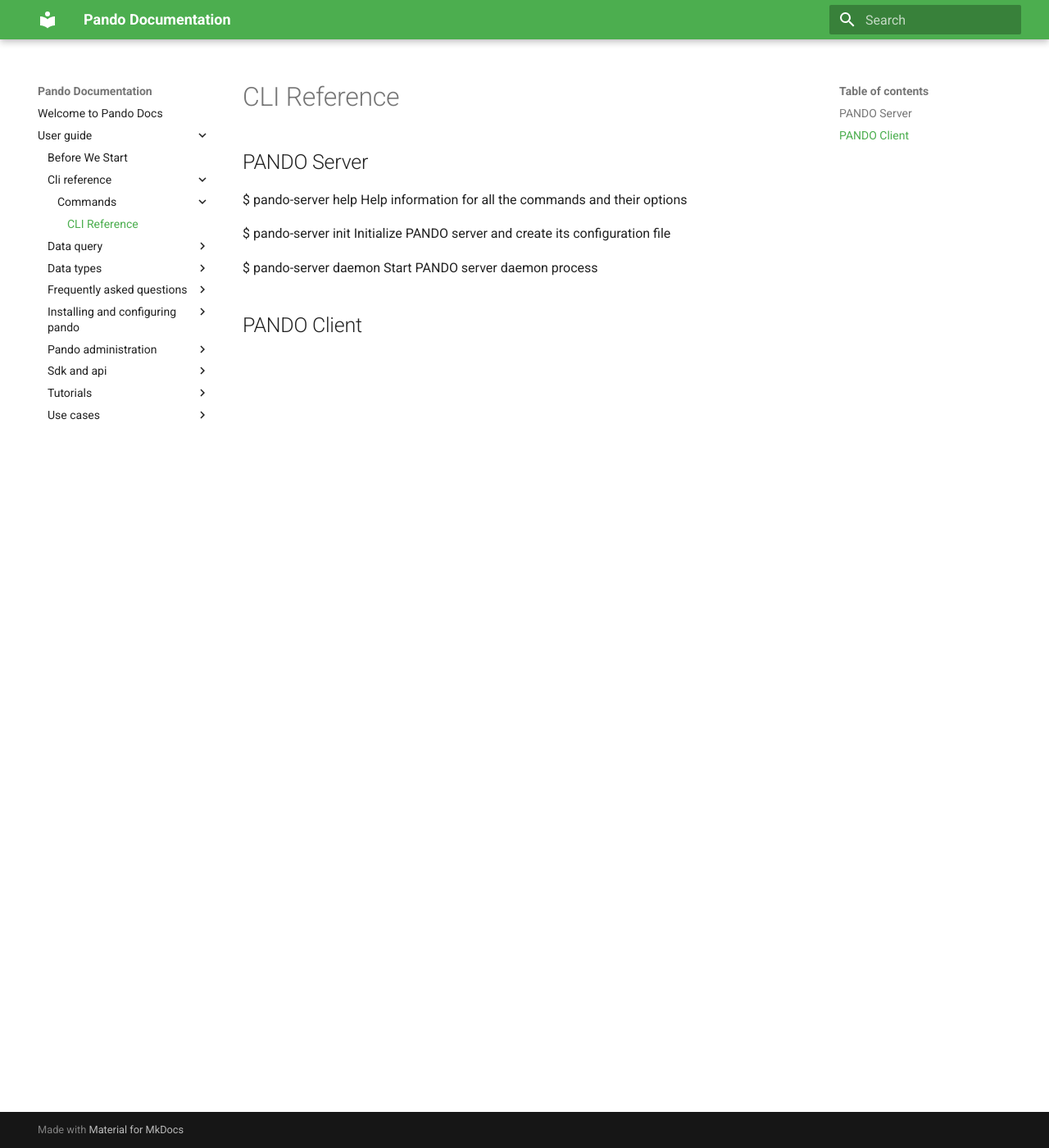
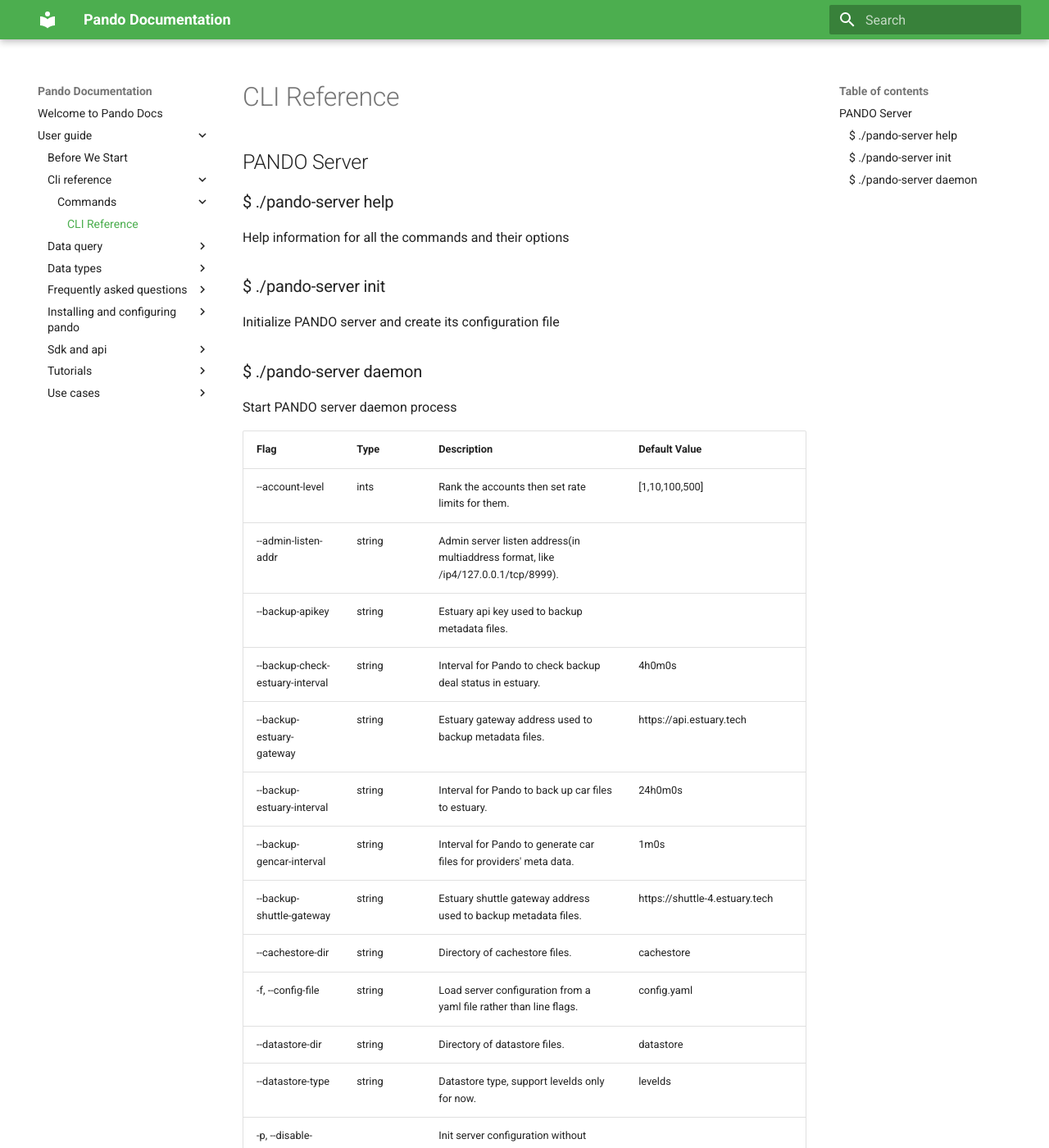
Before and after one commit to kenlabs/pando-doc, an MkDocs documentation site: the page built from docs/user-guide/cli-reference/commands/index.md, in a window 1280 px wide and 1400 px high. Shown: the whole window at 82% size. Built offline with MkDocs 1.6.1 and Material for MkDocs 9.7.7, drawn with Linux system fonts in a browser that asks for light colours; some of the changed text lies outside the part shown.

Commit message:
CLI reference with flags and descriptions

```diff
--- a/docs/user-guide/cli-reference/commands/index.md
+++ b/docs/user-guide/cli-reference/commands/index.md
@@ -2,13 +2,47 @@
 
 ## PANDO Server
 
-$ pando-server help
+### $ ./pando-server help
 Help information for all the commands and their options
 
-$ pando-server init
+### $ ./pando-server init
 Initialize PANDO server and create its configuration file
 
-$ pando-server daemon
+### $ ./pando-server daemon
 Start PANDO server daemon process
 
-## PANDO Client
+| Flag | Type | Description | Default Value |
+| --- | --- | --- | --- |
+| --account-level | ints | Rank the accounts then set rate limits for them. | [1,10,100,500] |
+| --admin-listen-addr | string | Admin server listen address(in multiaddress format, like /ip4/127.0.0.1/tcp/8999). | | /ip4/127.0.0.1/tcp/8999 |
+| --backup-apikey | string | Estuary api key used to backup metadata files. | |
+| --backup-check-estuary-interval | string | Interval for Pando to check backup deal status in estuary. | 4h0m0s |
+| --backup-estuary-gateway | string | Estuary gateway address used to backup metadata files. | https://api.estuary.tech |
+| --backup-estuary-interval | string | Interval for Pando to back up car files to estuary. | 24h0m0s |
+| --backup-gencar-interval | string | Interval for Pando to generate car files for providers' meta data. | 1m0s |
+| --backup-shuttle-gateway | string | Estuary shuttle gateway address used to backup metadata files. | https://shuttle-4.estuary.tech |
+| --cachestore-dir | string | Directory of cachestore files. | cachestore |
+|  -f, --config-file | string | Load server configuration from a yaml file rather than line flags. | config.yaml |
+| --datastore-dir | string | Directory of datastore files. | datastore |
+| --datastore-type | string | Datastore type, support levelds only for now. | levelds |
+| -p, --disable-speedtest | | Init server configuration without Internet connection speed test. | |
+| --discovery-lotus-gateway | string | Lotus gateway address. | https://api.chain.love |
+| --discovery-policy-allow | | Discovery allow all origin source host. | true |
+| --discovery-policy-trust | | Enable discovery white-list. | true |
+| --external-ip | string | Pando public IP address for API serve | unknown |
+| --graphql-listen-addr | string | Graphql server listen address(in multiaddress format, like /ip4/0.0.0.0/tcp/9001). | /ip4/0.0.0.0/tcp/9001 |
+| -h, --help | | Print the helper info. | |
+| --http-listen-addr | string | Http server listen address(in multiaddress format, like /ip4/0.0.0.0/tcp/9000). | /ip4/0.0.0.0/tcp/9000 |
+| --log-level | string | Log level of Pando. | debug |
+| --metacache | string | Type of metastore, only support mongodb for now | mongodb |
+| --metacache-connection-uri | string | Connection URI of metacache | mongodb://52.14.211.248:27018 |
+| --p2p-address | string | P2P hosting address(in multiaddress format, like /ip4/0.0.0.0/tcp/9002). | /ip4/0.0.0.0/tcp/9002 |
+| --p2p-server-disable | | Disable libp2p server. | |
+| -r, --pando-root | string | Pando root directory which stores data and config file. | ~/.pando |
+| -c, --print-config | | Print the configuration info. | |
+| --profile-listen-addr | string | Profile server listen address(in multiaddress format, like /ip4/0.0.0.0/tcp/9010). | /ip4/0.0.0.0/tcp/9010 |
+| --ratelimit-bandwidth | float | Bandwidth of this runtime. | 1 |
+| --ratelimit-enable | | Enable rate limiter | false |
+| --ratelimit-single-dag-size | float | Estimated single DAG size to receive from providers. | 1 |
+| --snapshot-interval | string | interval to generate snapshot for meta. | 60m |
+| -v, --version | | Print the version. | |
```
Also changed, not shown: docs/user-guide/sdk-and-api/pando-golang-sdk.md (added, +3 -0 lines), docs/user-guide/pando-administration/debugging-and-troubleshooting-pando.md (deleted), docs/user-guide/pando-administration/pando-core.md (deleted), docs/user-guide/pando-administration/pando-logs.md (deleted), docs/user-guide/pando-administration/pando-monitoring.md (deleted), docs/user-guide/sdk-and-api/jiaozidb-golang-sdk.md (deleted).
